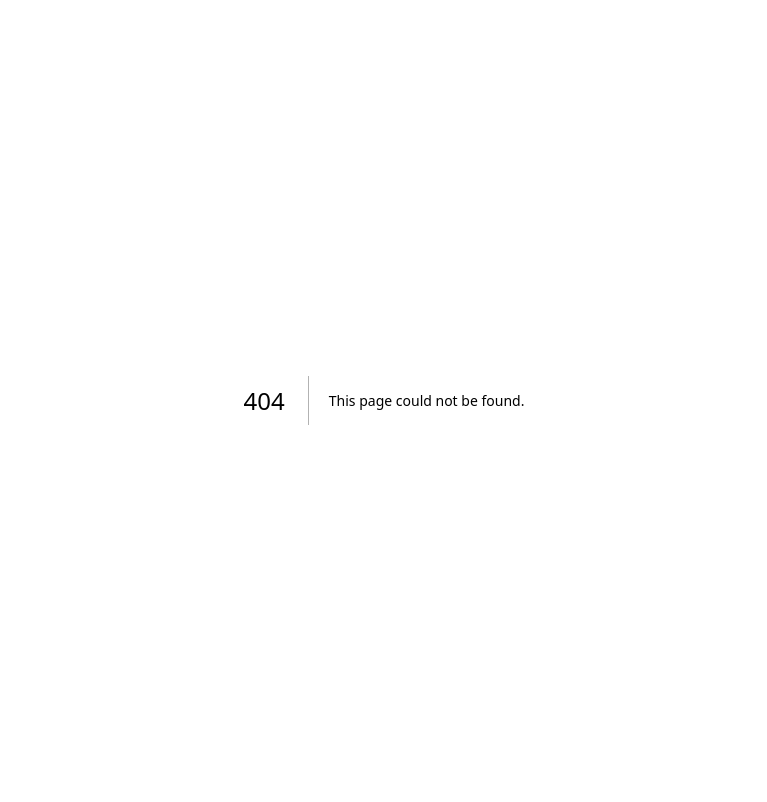
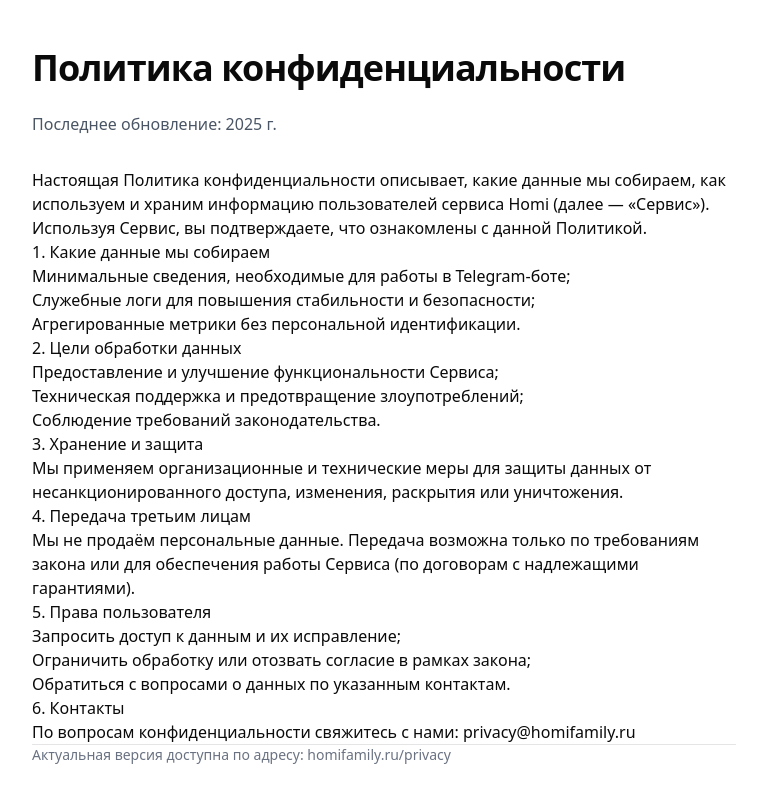
Before and after one commit to pastushin86-cpu/homi-landing, a Next.js app: page /privacy in a window 1280 px wide. Before the commit this address had no page. Shown: the top 802 px of the page, without its empty margins (256-1023 px from the left). Built offline with nearby package versions, Linux system fonts and the light colour scheme.

Commit message:
feat: add privacy page and footer link

```diff
--- a/src/app/page.tsx
+++ b/src/app/page.tsx
@@ -387,7 +387,10 @@ export default function HomiLanding() {
             <span>Homi Family Bot</span>
             <span className="text-gray-400">— делаем из семьи команду</span>
           </div>
-          <div className="text-sm text-gray-500">© {new Date().getFullYear()} Homi. Все права защищены.</div>
+          <div className="text-sm text-gray-500 flex items-center gap-4">
+            <span>© {new Date().getFullYear()} Homi. Все права защищены.</span>
+            <a href="/privacy" className="text-gray-600 hover:text-rose-600">Политика конфиденциальности</a>
+          </div>
         </div>
       </footer>
     </div>
--- /dev/null
+++ b/src/app/privacy/page.tsx
@@ -0,0 +1,77 @@
+import type { Metadata } from "next";
+
+export const metadata: Metadata = {
+  title: "Политика конфиденциальности — Homi",
+  description:
+    "Политика конфиденциальности сервиса Homi: какие данные собираем и как защищаем.",
+  robots: {
+    index: true,
+    follow: true,
+  },
+};
+
+export default function PrivacyPage() {
+  return (
+    <main className="min-h-screen bg-white">
+      <div className="mx-auto max-w-3xl px-4 sm:px-6 lg:px-8 py-12">
+        <h1 className="text-3xl sm:text-4xl font-bold tracking-tight mb-6">
+          Политика конфиденциальности
+        </h1>
+        <p className="text-gray-600 mb-8">
+          Последнее обновление: {new Date().getFullYear()} г.
+        </p>
+
+        <div className="prose prose-rose max-w-none">
+          <p>
+            Настоящая Политика конфиденциальности описывает, какие данные мы собираем,
+            как используем и храним информацию пользователей сервиса Homi (далее — «Сервис»).
+            Используя Сервис, вы подтверждаете, что ознакомлены с данной Политикой.
+          </p>
+
+          <h2>1. Какие данные мы собираем</h2>
+          <ul>
+            <li>Минимальные сведения, необходимые для работы в Telegram-боте;</li>
+            <li>Служебные логи для повышения стабильности и безопасности;</li>
+            <li>Агрегированные метрики без персональной идентификации.</li>
+          </ul>
+
+          <h2>2. Цели обработки данных</h2>
+          <ul>
+            <li>Предоставление и улучшение функциональности Сервиса;</li>
+            <li>Техническая поддержка и предотвращение злоупотреблений;</li>
+            <li>Соблюдение требований законодательства.</li>
+          </ul>
+
+          <h2>3. Хранение и защита</h2>
+          <p>
+            Мы применяем организационные и технические меры для защиты данных от
+            несанкционированного доступа, изменения, раскрытия или уничтожения.
+          </p>
+
+          <h2>4. Передача третьим лицам</h2>
+          <p>
+            Мы не продаём персональные данные. Передача возможна только по требованиям
+            закона или для обеспечения работы Сервиса (по договорам с надлежащими гарантиями).
+          </p>
+
+          <h2>5. Права пользователя</h2>
+          <ul>
+            <li>Запросить доступ к данным и их исправление;</li>
+            <li>Ограничить обработку или отозвать согласие в рамках закона;</li>
+            <li>Обратиться с вопросами о данных по указанным контактам.</li>
+          </ul>
+
+          <h2>6. Контакты</h2>
+          <p>
+            По вопросам конфиденциальности свяжитесь с нами: <a href="mailto:privacy@homifamily.ru">privacy@homifamily.ru</a>
+          </p>
+
+          <hr />
+          <p className="text-sm text-gray-500">
+            Актуальная версия доступна по адресу: homifamily.ru/privacy
+          </p>
+        </div>
+      </div>
+    </main>
+  );
+}
```
